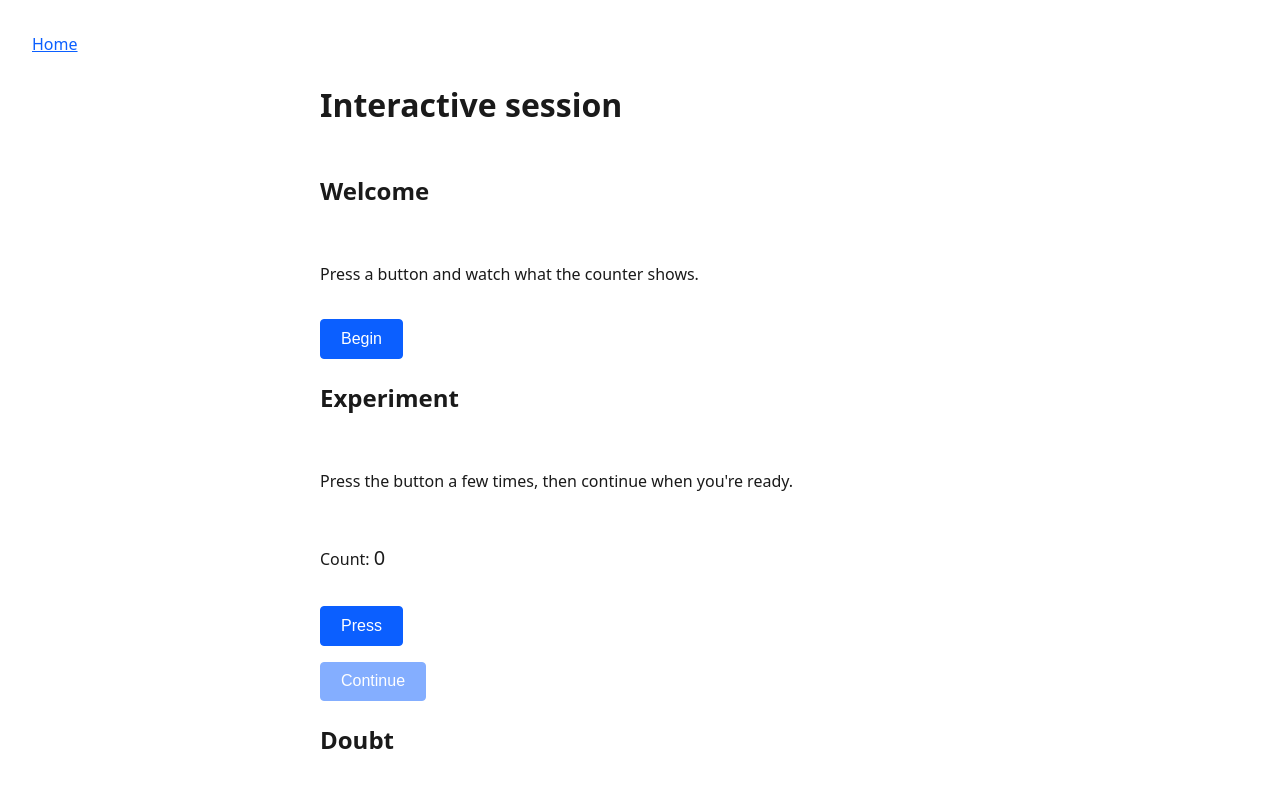
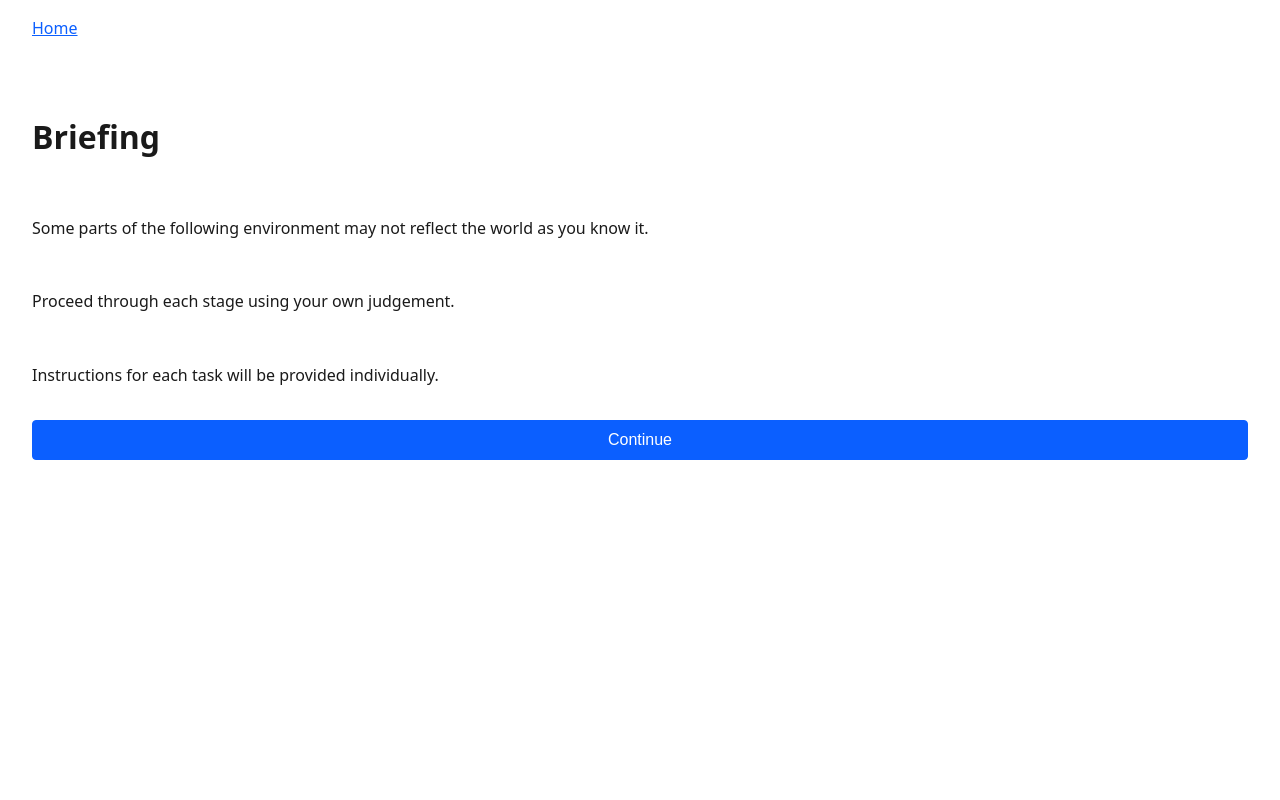
Before and after one commit to comp4020-agentic-coding-studio/comp4020-ass1-Se-m1Ne, a website built with Vite: page index.html in a window 1280 px wide. Both pictures are taken after a click on the button "Begin". Shown: the top 800 px of the page. Built offline with nearby package versions, Linux system fonts and the light colour scheme.

Commit message:
Replace iteration 2 state machine with linear render flow

```diff
--- a/index.html
+++ b/index.html
@@ -13,40 +13,9 @@
       </nav>
     </header>
     <main>
-      <h1>Interactive session</h1>
-
-      <section data-app-state="intro">
-        <h2 tabindex="-1">Welcome</h2>
-        <p data-testid="intro">
-          Press a button and watch what the counter shows.
-        </p>
-        <button type="button" data-action="continue">Begin</button>
-      </section>
-
-      <section data-app-state="experiment" hidden>
-        <h2 tabindex="-1">Experiment</h2>
-        <p>Press the button a few times, then continue when you're ready.</p>
-        <p>Count: <span data-role="counter" aria-live="polite">0</span></p>
-        <button type="button" data-action="press">Press</button>
-        <button type="button" data-action="continue" disabled>Continue</button>
-      </section>
-
-      <section data-app-state="doubt" hidden>
-        <h2 tabindex="-1">Doubt</h2>
-        <p>Press the button a few times, then continue when you're ready.</p>
-        <p>Count: <span data-role="counter" aria-live="polite">0</span></p>
-        <button type="button" data-action="press">Press</button>
-        <button type="button" data-action="continue" disabled>Continue</button>
-      </section>
-
-      <section data-app-state="reflection" hidden>
-        <h2 tabindex="-1">Reflection</h2>
-        <p>
-          You pressed the button <span data-role="true-count">0</span> times.
-          The counter showed <span data-role="displayed-count">0</span>.
-        </p>
-        <button type="button" data-action="continue">Return</button>
-      </section>
+      <div id="screen" data-testid="intro">
+        <h1 tabindex="-1"></h1>
+      </div>
     </main>
     <script type="module" src="./main.ts"></script>
   </body>
--- a/main.ts
+++ b/main.ts
@@ -1,106 +1,82 @@
-// A small, explicit state machine driving a single-page flow. Each state is
-// a <section data-app-state="..."> in index.html; this script only ever
-// toggles which one is visible and moves focus to it. No timers, no hidden
-// changes, no effects — that's deliberately left for a later iteration.
-type AppState = "intro" | "experiment" | "doubt" | "reflection";
+interface NavActions {
+  next: () => void;
+  restart: () => void;
+}
+type Render = (container: HTMLElement, nav: NavActions) => void;
 
-const NEXT_STATE: Record<AppState, AppState> = {
-  intro: "experiment",
-  experiment: "doubt",
-  doubt: "reflection",
-  reflection: "intro",
-};
-
-const sections = new Map<AppState, HTMLElement>();
-for (const section of document.querySelectorAll<HTMLElement>("[data-app-state]")) {
-  const state = section.dataset.appState as AppState;
-  sections.set(state, section);
+function heading(container: HTMLElement, text: string): void {
+  const h1 = document.createElement("h1");
+  h1.tabIndex = -1;
+  h1.textContent = text;
+  container.appendChild(h1);
 }
 
-let currentState: AppState = "intro";
-
-// The one mechanic: real presses recorded per stage vs. what the counter
-// displays. These stay equal until the single deterministic drop in doubt.
-let experimentPresses = 0;
-let doubtPresses = 0;
-let displayedCount = 0;
-let mismatchApplied = false;
-
-const MIN_PRESSES: Partial<Record<AppState, number>> = {
-  experiment: 3,
-  doubt: 1,
-};
-
-function pressesFor(state: AppState): number {
-  return state === "experiment" ? experimentPresses : state === "doubt" ? doubtPresses : 0;
+function paragraph(container: HTMLElement, text: string): void {
+  const p = document.createElement("p");
+  p.textContent = text;
+  container.appendChild(p);
 }
 
-function updateContinueButton(state: AppState): void {
-  const min = MIN_PRESSES[state];
-  if (min === undefined) return;
-  const button = sections.get(state)?.querySelector<HTMLButtonElement>("[data-action='continue']");
-  if (button) button.disabled = pressesFor(state) < min;
+function actionButton(container: HTMLElement, label: string, onClick: () => void): void {
+  const button = document.createElement("button");
+  button.type = "button";
+  button.textContent = label;
+  button.addEventListener("click", onClick);
+  container.appendChild(button);
 }
 
-function handlePress(): void {
-  if (currentState !== "experiment" && currentState !== "doubt") return;
-
-  if (currentState === "doubt" && !mismatchApplied) {
-    mismatchApplied = true;
-    doubtPresses += 1;
-  } else {
-    if (currentState === "experiment") experimentPresses += 1;
-    else doubtPresses += 1;
-    displayedCount += 1;
-    const counter = sections.get(currentState)?.querySelector<HTMLElement>("[data-role='counter']");
-    if (counter) counter.textContent = String(displayedCount);
-  }
-
-  updateContinueButton(currentState);
+function renderWelcome(container: HTMLElement, nav: NavActions): void {
+  heading(container, "Welcome");
+  paragraph(container, "Welcome.");
+  actionButton(container, "Begin", nav.next);
 }
 
-function showState(state: AppState): void {
-  currentState = state;
-  for (const [key, section] of sections) {
-    section.hidden = key !== state;
-  }
-
-  if (state === "intro") {
-    experimentPresses = 0;
-    doubtPresses = 0;
-    displayedCount = 0;
-    mismatchApplied = false;
-  }
-
-  if (state === "experiment" || state === "doubt") {
-    const counter = sections.get(state)?.querySelector<HTMLElement>("[data-role='counter']");
-    if (counter) counter.textContent = String(displayedCount);
-    updateContinueButton(state);
-  }
-
-  if (state === "reflection") {
-    const trueCount = experimentPresses + doubtPresses;
-    const trueCountEl = sections.get(state)?.querySelector<HTMLElement>("[data-role='true-count']");
-    const displayedEl = sections.get(state)?.querySelector<HTMLElement>("[data-role='displayed-count']");
-    if (trueCountEl) trueCountEl.textContent = String(trueCount);
-    if (displayedEl) displayedEl.textContent = String(displayedCount);
-  }
-
-  sections.get(state)?.querySelector<HTMLElement>("h2")?.focus();
+function renderBriefing(container: HTMLElement, nav: NavActions): void {
+  heading(container, "Briefing");
+  paragraph(container, "Some parts of the following environment may not reflect the world as you know it.");
+  paragraph(container, "Proceed through each stage using your own judgement.");
+  paragraph(container, "Instructions for each task will be provided individually.");
+  actionButton(container, "Continue", nav.next);
 }
 
-document.querySelector("main")?.addEventListener("click", (event) => {
-  const target = event.target;
-  if (!(target instanceof Element)) return;
+function renderTaskPlaceholder(n: number): Render {
+  return (container, nav) => {
+    heading(container, `Task ${n}`);
+    paragraph(container, `Task ${n} Placeholder.`);
+    actionButton(container, "Continue", nav.next);
+  };
+}
 
-  if (target.closest("[data-action='press']")) {
-    handlePress();
-    return;
-  }
+function renderChoice(container: HTMLElement, nav: NavActions): void {
+  heading(container, "Choice");
+  actionButton(container, "Accept", nav.next);
+  actionButton(container, "Look Again", nav.restart);
+}
 
-  if (target.closest("[data-action='continue']")) {
-    showState(NEXT_STATE[currentState]);
-  }
-});
+function renderReflection(container: HTMLElement): void {
+  heading(container, "Reflection");
+  paragraph(container, "Reflection placeholder.");
+}
 
-showState(currentState);
+const SEQUENCE: Render[] = [
+  renderWelcome,
+  renderBriefing,
+  ...Array.from({ length: 20 }, (_, i) => renderTaskPlaceholder(i + 1)),
+  renderChoice,
+  renderReflection,
+];
+
+let currentIndex = 0;
+const container = document.querySelector<HTMLElement>("#screen")!;
+
+function show(index: number): void {
+  currentIndex = index;
+  container.replaceChildren();
+  SEQUENCE[currentIndex](container, {
+    next: () => show(currentIndex + 1),
+    restart: () => show(0),
+  });
+  container.querySelector("h1")?.focus();
+}
+
+show(0);
--- a/styles.css
+++ b/styles.css
@@ -1,25 +1,37 @@
+html,
 body {
+  height: 100%;
   margin: 0;
-  padding: 2rem;
+}
+
+body {
+  display: flex;
+  flex-direction: column;
   font-family: system-ui, sans-serif;
   line-height: 1.6;
   color: #1a1a1a;
 }
 
+header {
+  padding: 1rem 2rem;
+}
+
 main {
-  max-width: 40rem;
-  margin: 0 auto;
+  flex: 1;
+  display: flex;
+  flex-direction: column;
+}
+
+#screen {
+  flex: 1;
+  display: flex;
+  flex-direction: column;
+  gap: 1rem;
+  padding: 2rem;
 }
 
 a {
   color: #0b5fff;
-}
-
-section[data-app-state] {
-  display: flex;
-  flex-direction: column;
-  align-items: flex-start;
-  gap: 1rem;
 }
 
 button {
@@ -36,17 +48,8 @@ button:hover {
   background: #094ecc;
 }
 
-button:disabled {
-  opacity: 0.5;
-  cursor: not-allowed;
-}
-
-[data-role="counter"] {
-  font-size: 1.25rem;
-}
-
 button:focus-visible,
-h2:focus-visible {
+h1:focus-visible {
   outline: 3px solid #094ecc;
   outline-offset: 2px;
 }
```
